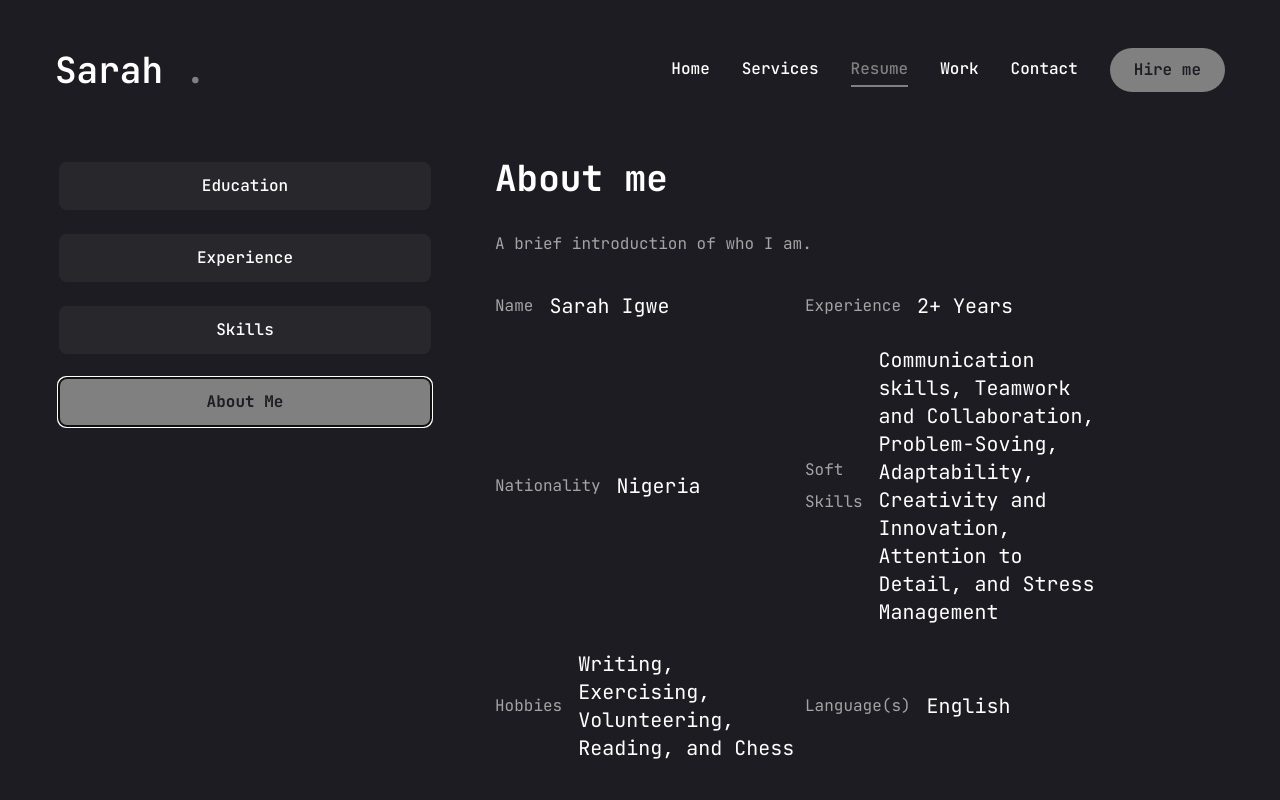
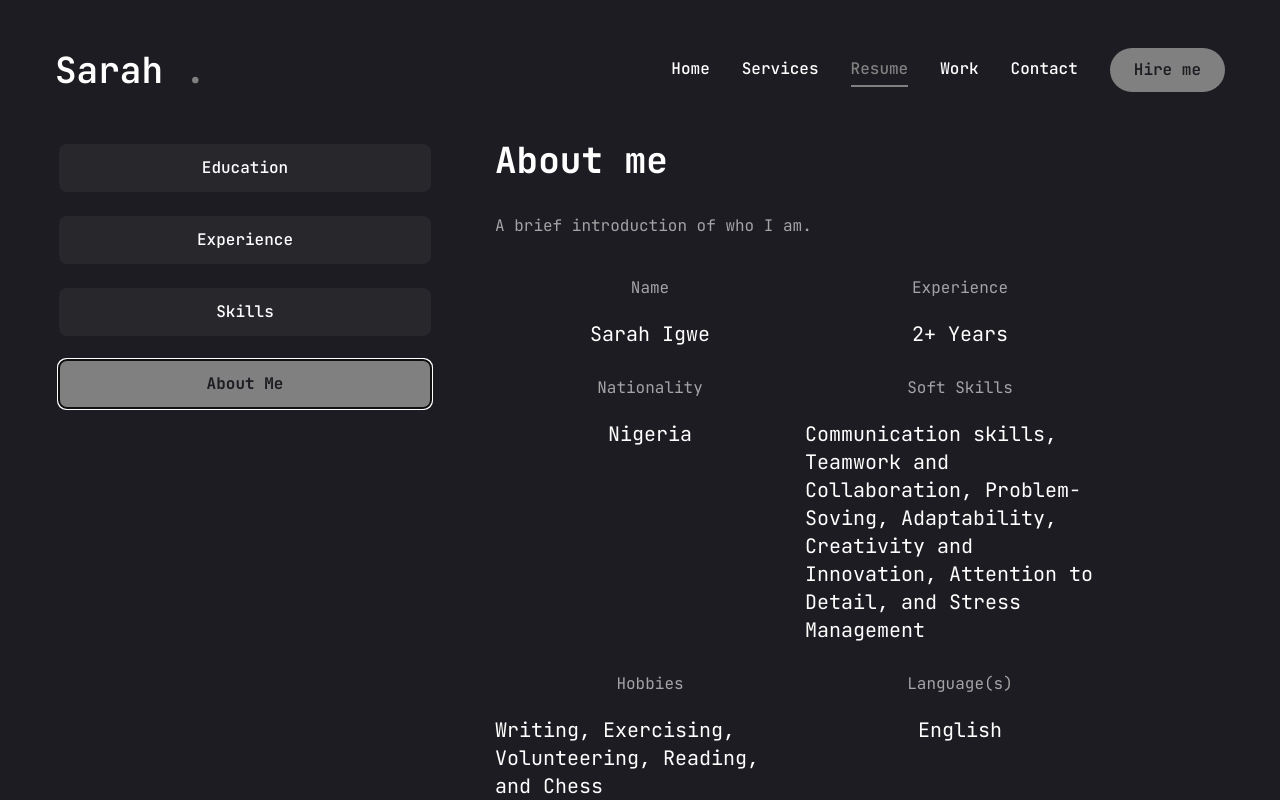
Before and after one commit to sarahib37/portfolio, a Next.js app: page /resume in a window 1280 px wide. Both pictures are taken after a click on the tab "About Me". Built offline with nearby package versions, Linux system fonts and the light colour scheme.

Commit message:
Portfolio About 2

```diff
--- a/app/resume/page.jsx
+++ b/app/resume/page.jsx
@@ -217,7 +217,7 @@ const Resume = () => {
                   <p className="max-w-[600px] text-white/60 mx-auto xl:mx-0">{about.description}</p>
                   <ul className="grid grid-cols-1 xl:grid-cols-2 gap-y-6 max-w-[620px] mx-auto xl:mx-0">
                     {about.info.map((about, index) => {return(
-                      <li key={index} className="flex items-center justify-center xl:justify-start gap-4">
+                      <li key={index} className="flex flex-row md:flex-col items-center justify-center xl:justify-start gap-4">
                         <span className="text-white/60">{about.fieldName}</span>
                         <span className="text-xl">{about.fieldValue}</span>
                       </li>
```
